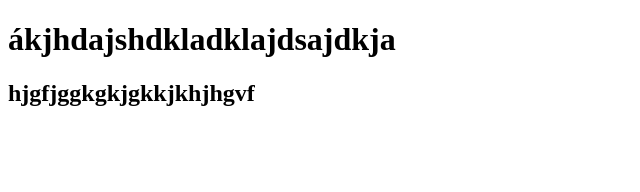
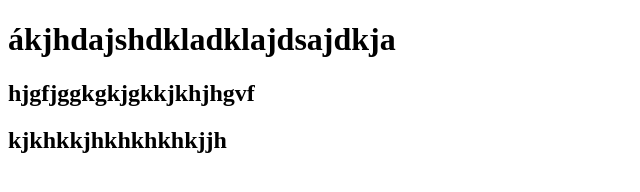
Before and after one commit to AnVu05/duan4, a plain HTML site: page index.html in a window 1280 px wide. Shown: the whole page, without its empty margins (0-640 px from the left). Drawn offline with Linux system fonts and the light colour scheme.

Commit message:
sửa lần 3

```diff
--- a/index.html
+++ b/index.html
@@ -8,5 +8,6 @@
 <body>
     <h1>ákjhdajshdkladklajdsajdkja</h1>
     <h2>hjgfjggkgkjgkkjkhjhgvf</h2>
+    <h2>kjkhkkjhkhkhkhkjjh</h2>
 </body>
 </html>
```
